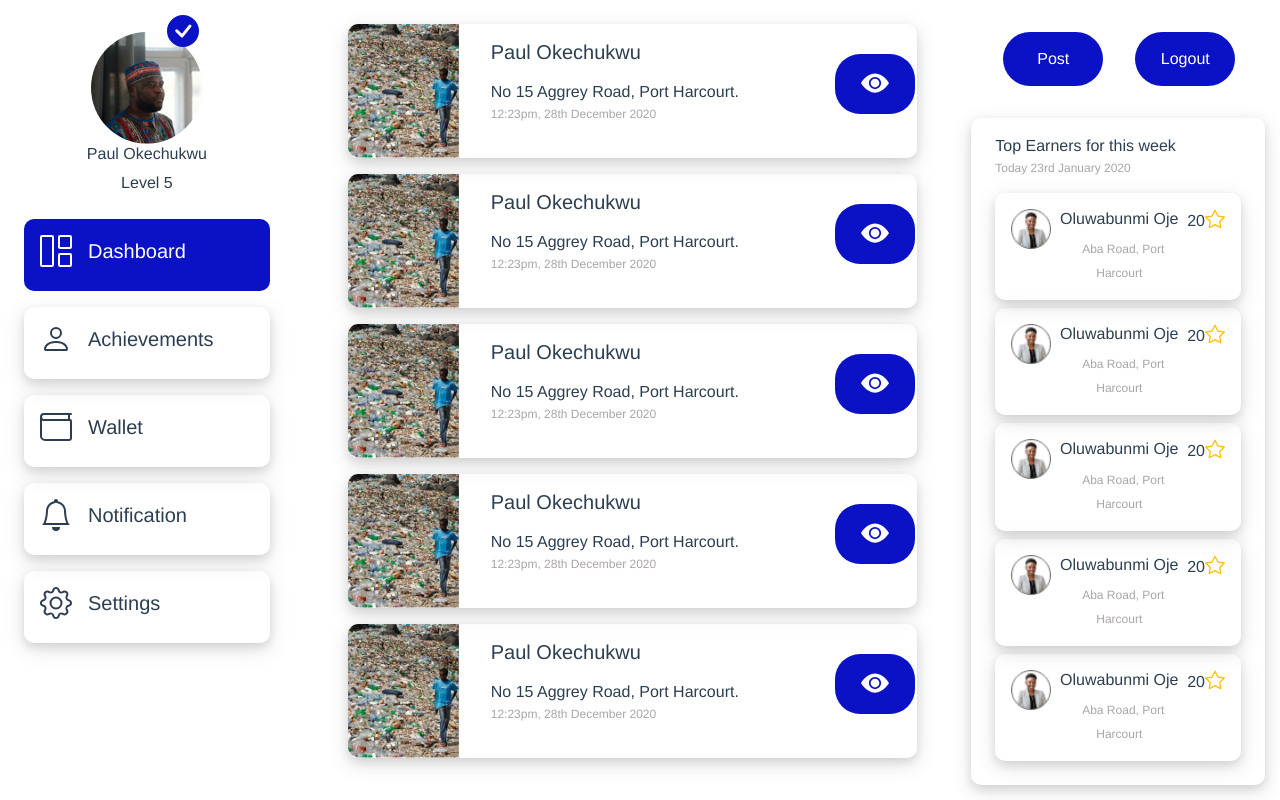
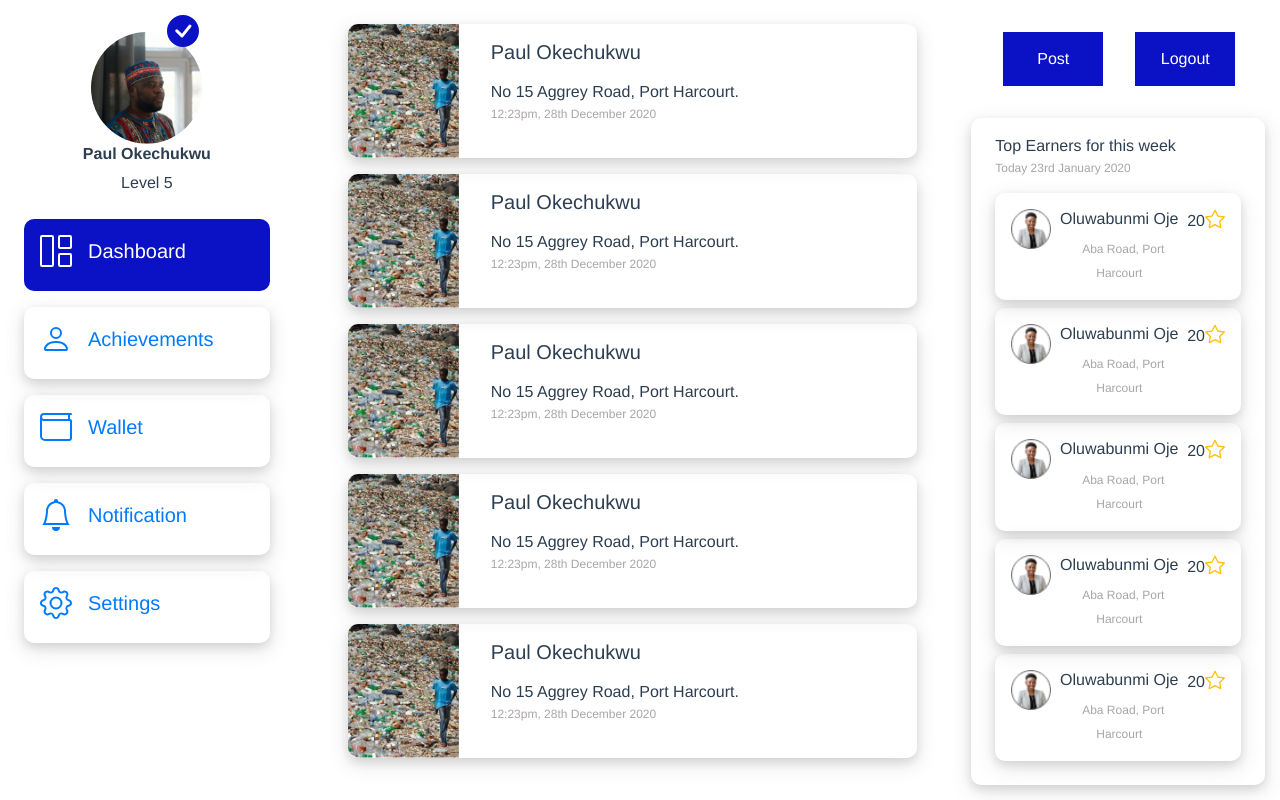
Before and after one commit to AccelerateHub/dorty, a Vue app: page /dashboard in a window 1280 px wide. Built offline with nearby package versions, Linux system fonts and the light colour scheme.

Commit message:
final commit

```diff
--- a/src/components/addDorti.vue
+++ b/src/components/addDorti.vue
@@ -66,31 +66,31 @@
               <b-card-text> Upload a picture</b-card-text>
             </b-card>
           </div>
-
-          <hr>
-          <h5>Select Location</h5>
-          <hr>
+          <div class="form-group mb-3 mt-3">
+            <input
+              type=""
+              class="form-control"
+              id="email"
+              placeholder="Select Location"
+            />
+          </div>
 
           <GmapMap
-              :center="{lat:10, lng:10}"
-              :zoom="8"
-              map-type-id="hybrid"
-              style="width:420px; height:360px;"
+            :center="{ lat: 10, lng: 10 }"
+            :zoom="8"
+            map-type-id="hybrid"
+            style="width: 420px; height: 360px"
           >
           </GmapMap>
 
           <div class="py-2">
-            <div class="user d-flex p-3">
-              <div class="ml-3 mt-1">
-                <h5>Comment</h5>
-              </div>
+            <div class="form-group mb-3 mt-3">
+              <input type="" class="form-control" id="email" placeholder="Comment" />
             </div>
           </div>
           <div class="py-2">
-            <div class="user d-flex p-3">
-              <div class="ml-3 mt-1">
-                <h5>Type of dorti</h5>
-              </div>
+            <div class="form-group mb-3 mt-3">
+              <input type="" class="form-control" id="email" placeholder="Add a Dorti" />
             </div>
           </div>
           <div class="text-right mt-3">
@@ -100,9 +100,7 @@
       </div>
 
       <div class="col-lg-3">
-        <div class="d-flex m-3">
-
-        </div>
+        <div class="d-flex m-3"></div>
         <div id="bar" class="px-4 py-1">
           <div class="text-left">
             <p>Top Earners for this week</p>
@@ -253,4 +251,8 @@ button {
   color: white;
   width: 100px;
 }
+input {
+  width: 100%;
+  padding: 10px;
+}
 </style>
--- a/src/components/dashboard.vue
+++ b/src/components/dashboard.vue
@@ -5,7 +5,7 @@
         <div>
           <div class="my-3">
             <img src="../assets/user.png" alt="" />
-            <h6>Paul Okechukwu</h6>
+            <h6 style="font-weight: 700;">Paul Okechukwu</h6>
             <span>Level 5 </span>
             <b-icon id="check" class="h2" icon="check-circle-fill"></b-icon>
           </div>
@@ -74,9 +74,6 @@
                   <p>No 15 Aggrey Road, Port Harcourt.</p>
                   <p id="small">12:23pm, 28th December 2020</p>
                 </div>
-                <button id="btn" type="button">
-                  <b-icon class="h3" icon="eye-fill"></b-icon>
-                </button>
               </div>
             </div>
           </div>
@@ -91,9 +88,6 @@
                   <p>No 15 Aggrey Road, Port Harcourt.</p>
                   <p id="small">12:23pm, 28th December 2020</p>
                 </div>
-                <button id="btn" type="button">
-                  <b-icon class="h3" icon="eye-fill"></b-icon>
-                </button>
               </div>
             </div>
           </div>
@@ -108,9 +102,6 @@
                   <p>No 15 Aggrey Road, Port Harcourt.</p>
                   <p id="small">12:23pm, 28th December 2020</p>
                 </div>
-                <button id="btn" type="button">
-                  <b-icon class="h3" icon="eye-fill"></b-icon>
-                </button>
               </div>
             </div>
           </div>
@@ -125,9 +116,6 @@
                   <p>No 15 Aggrey Road, Port Harcourt.</p>
                   <p id="small">12:23pm, 28th December 2020</p>
                 </div>
-                <button id="btn" type="button">
-                  <b-icon class="h3" icon="eye-fill"></b-icon>
-                </button>
               </div>
             </div>
           </div>
@@ -137,14 +125,11 @@
                 <img src="../assets/dorti.png" alt="" />
                 <div class="p-3 text-left ml-3">
                   <div class="mb-3">
-                    <h5>Paul Okechukwu</h5>
+                    <h5 >Paul Okechukwu</h5>
                   </div>
                   <p>No 15 Aggrey Road, Port Harcourt.</p>
                   <p id="small">12:23pm, 28th December 2020</p>
                 </div>
-                <button id="btn" type="button">
-                  <b-icon class="h3" icon="eye-fill"></b-icon>
-                </button>
               </div>
             </div>
           </div>
@@ -248,7 +233,7 @@ export default {
   },
 };
 </script>
-<style scoped>
+<style>
 #bar {
   box-shadow: 0 4px 8px 0 rgba(131, 130, 130, 0.2), 0 6px 20px 0 rgba(94, 93, 93, 0.19);
   border-radius: 10px;
@@ -276,15 +261,14 @@ export default {
   color: rgba(11, 17, 197, 1);
 }
 button {
-  background-color: rgba(11, 17, 197, 1);
   padding: 15px;
   border: none;
   border-radius: 50px;
   color: white;
   width: 100px;
+  background-color: rgba(11, 17, 197, 1);
 }
 #btn {
-  background-color: rgba(11, 17, 197, 1);
   width: 80px;
   height: 60px;
   margin-top: 30px;
@@ -296,7 +280,9 @@ a {
   text-decoration: none;
   color: #2c3e50;
 }
-
+h5{
+  font-size: 18px;
+}
 a:hover {
   text-decoration: none;
   color: #2c3e50;
```
